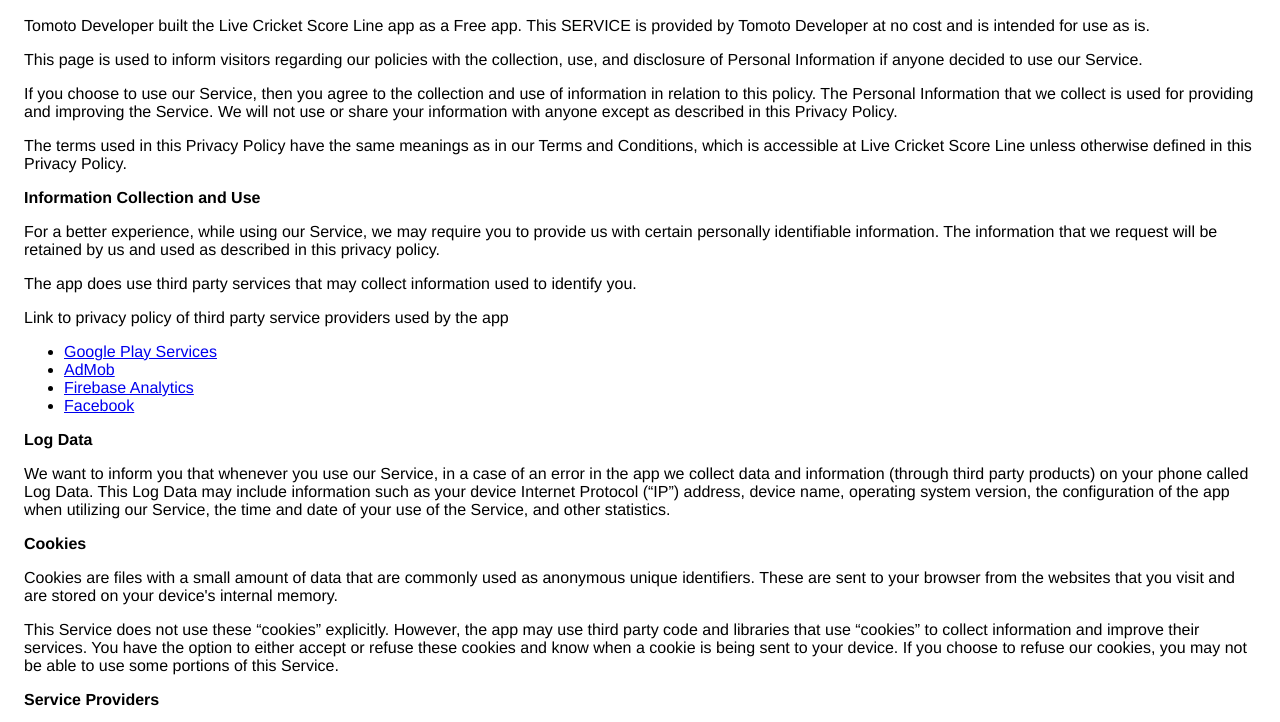
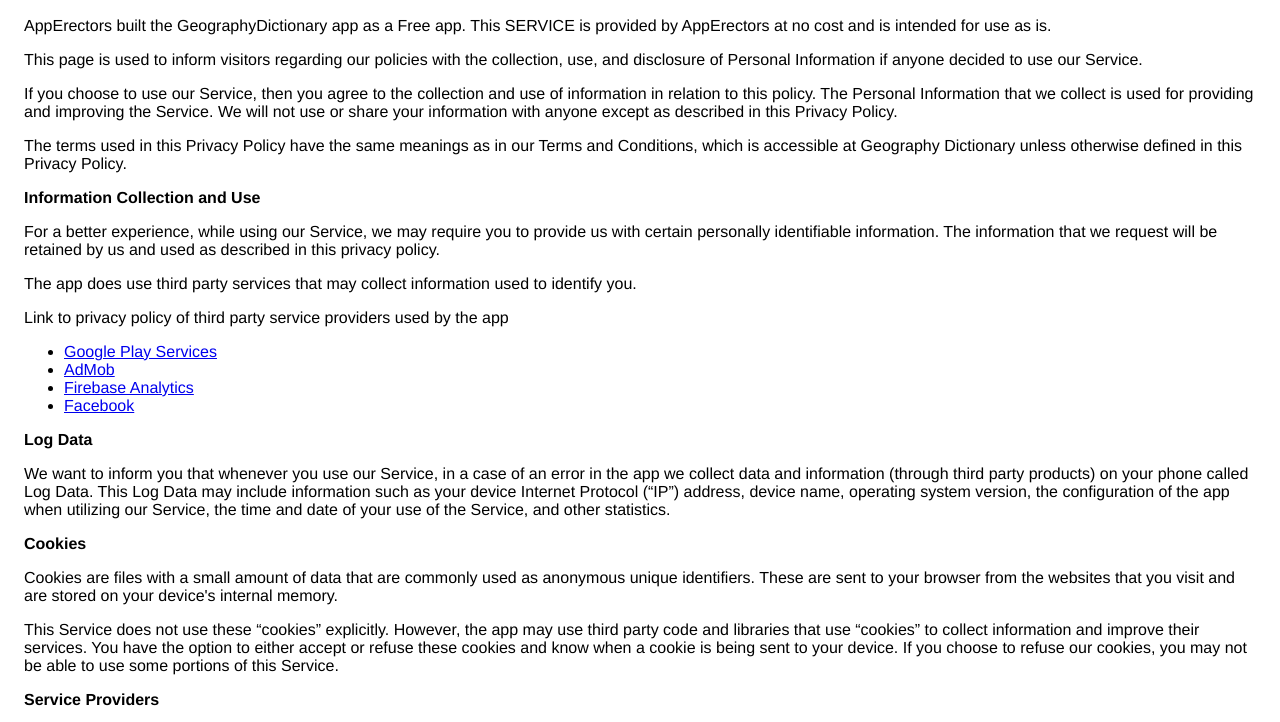
Before and after one commit to codingbk3112/policies, a plain HTML site: page index.html in a window 1280 px wide. Shown: the part 55-777 px from the top of the page. Drawn offline with Linux system fonts and the light colour scheme.

Commit message:
Update index.html

```diff
--- a/index.html
+++ b/index.html
@@ -6,8 +6,8 @@
       <style> body { font-family: 'Helvetica Neue', Helvetica, Arial, sans-serif; padding:1em; } </style>
     </head>
     <body>
-     <h2>Privacy Policy</h2> <p> Tomoto Developer built the Live Cricket Score Line app as a Free app. This SERVICE is provided by
-                    Tomoto Developer at no cost and is intended for use as is.
+     <h2>Privacy Policy</h2> <p> AppErectors built the GeographyDictionary app as a Free app. This SERVICE is provided by
+                    AppErectors at no cost and is intended for use as is.
                   </p> <p>This page is used to inform visitors regarding our policies with the collection, use, and disclosure
                     of Personal Information if anyone decided to use our Service.
                   </p> <p>If you choose to use our Service, then you agree to the collection and use of information in
@@ -15,7 +15,7 @@
                     the Service. We will not use or share your information with anyone except as described
                     in this Privacy Policy.
                   </p> <p>The terms used in this Privacy Policy have the same meanings as in our Terms and Conditions, which is
-                    accessible at Live Cricket Score Line unless otherwise defined in this Privacy Policy.
+                    accessible at Geography Dictionary unless otherwise defined in this Privacy Policy.
                   </p> <p><strong>Information Collection and Use</strong></p> <p>For a better experience, while using our Service, we may require you to provide us with certain
                     personally identifiable information. The information that we request will be retained by us and used as described in this privacy policy.
                   </p> <p>The app does use third party services that may collect information used to identify you.</p>
```
